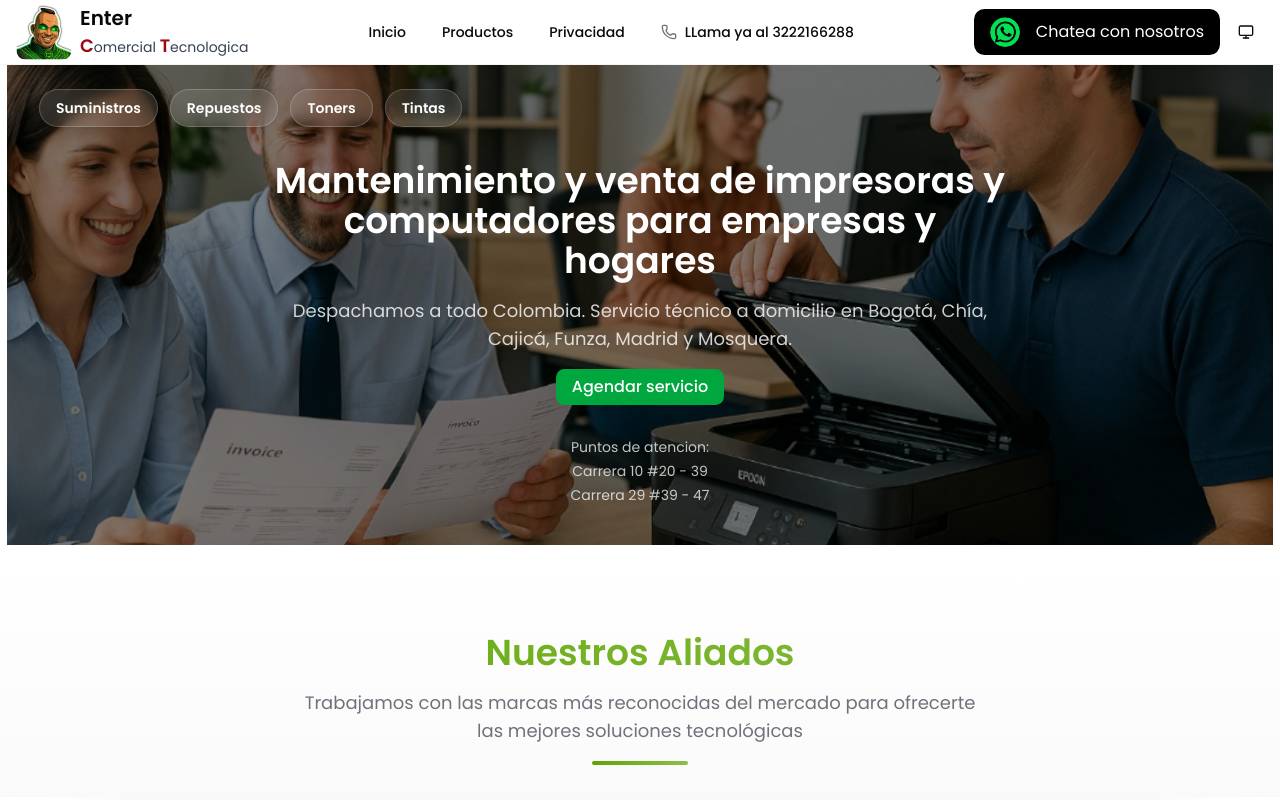
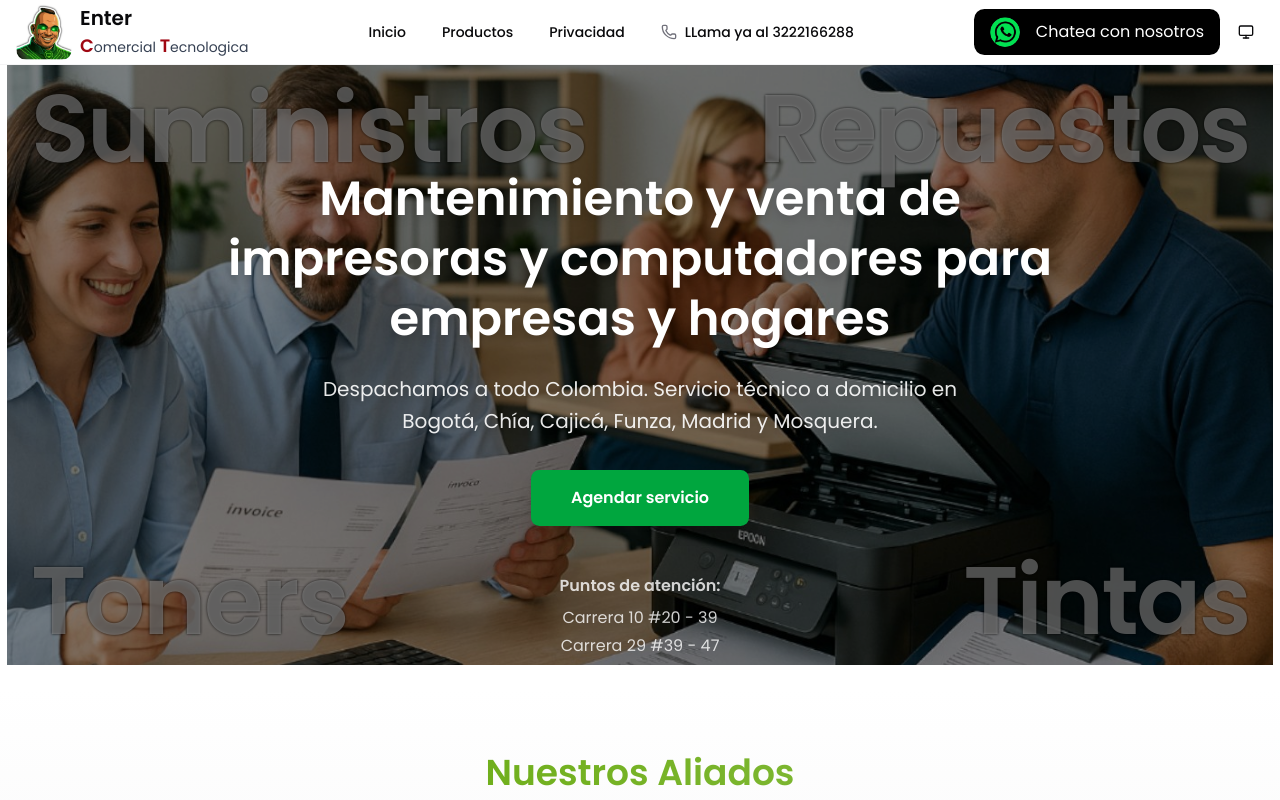
Before and after one commit to RonaldDev0/Alma, a Next.js app: page / in a window 1280 px wide. Shown: the top 800 px of the page. Built offline with nearby package versions, Linux system fonts and the light colour scheme.

Commit message:
fix: bannerTexts

```diff
--- a/src/app/(public)/hero.tsx
+++ b/src/app/(public)/hero.tsx
@@ -8,8 +8,15 @@ export default function Hero() {
 
   const ws = `https://wa.me/57${number}?text=${encodeURIComponent(message)}`
 
+  const bannerTexts = [
+    { text: 'Suministros', position: 'absolute top-2 left-2 md:top-4 md:left-6' },
+    { text: 'Repuestos', position: 'absolute top-2 right-2 md:top-4 md:right-6' },
+    { text: 'Toners', position: 'absolute bottom-2 left-2 md:bottom-4 md:left-6' },
+    { text: 'Tintas', position: 'absolute bottom-2 right-2 md:bottom-4 md:right-6' }
+  ]
+
   return (
-    <section className='relative w-screen md:w-[98.9vw] h-[35vh] md:h-[60vh] mx-auto flex items-center justify-center overflow-hidden'>
+    <section className='relative w-screen md:w-[98.9vw] h-[50vh] md:h-[70vh] min-h-[400px] md:min-h-[600px] mx-auto flex items-center justify-center overflow-hidden'>
       <Image
         src='/hero-1.jpg'
         alt='hero'
@@ -18,34 +25,43 @@ export default function Hero() {
         className='object-cover object-center'
       />
 
-      <div className='absolute inset-0 bg-black/45'>
-        <div className='absolute top-4 left-4 md:top-6 md:left-8 flex flex-wrap gap-2 md:gap-3'>
-          {['Suministros', 'Repuestos', 'Toners', 'Tintas'].map((item, index) => (
+      <div className='absolute inset-0 z-0 pointer-events-none'>
+        {bannerTexts.map((item, index) => (
+          <div key={index} className={item.position}>
             <span
-              key={index}
-              className='inline-block px-3 md:px-4 py-1.5 md:py-2 bg-white/10 backdrop-blur-sm border border-white/20 rounded-full text-white text-xs md:text-sm font-semibold shadow-lg hover:bg-white/20 transition-all duration-300'
+              className='text-white/40 md:text-white/55 text-2xl sm:text-3xl md:text-6xl lg:text-8xl font-black tracking-tight select-none block leading-none'
+              style={{
+                textShadow: '1px 1px 2px rgba(0, 0, 0, 0.2), -1px -1px 2px rgba(0, 0, 0, 0.2), 1px -1px 2px rgba(0, 0, 0, 0.2), -1px 1px 2px rgba(0, 0, 0, 0.2)'
+              }}
             >
-              {item}
+              {item.text}
             </span>
-          ))}
-        </div>
+          </div>
+        ))}
       </div>
 
-      <div className='relative z-10 text-center text-white max-w-3xl flex flex-col gap-3 md:gap-4 px-4 mt-14'>
-        <h1 className='text-2xl md:text-4xl font-bold'>
+      <div className='absolute inset-0 bg-linear-to-b bg-black/45' />
+
+      <div className='relative z-10 text-center text-white max-w-4xl mx-auto flex flex-col gap-4 md:gap-6 px-4 sm:px-6 md:px-8 py-8 md:pt-24 md:pb-0'>
+        <h1 className='text-2xl sm:text-3xl md:text-4xl lg:text-5xl font-bold leading-tight md:leading-tight drop-shadow-lg'>
           Mantenimiento y venta de impresoras y computadores para empresas y hogares
         </h1>
-        <span className='text-sm md:text-lg opacity-80'>
+        <p className='text-sm sm:text-base md:text-lg lg:text-xl opacity-90 leading-relaxed max-w-2xl mx-auto drop-shadow-md'>
           Despachamos a todo Colombia. Servicio técnico a domicilio en Bogotá, Chía, Cajicá, Funza, Madrid y Mosquera.
-        </span>
-        <Link target='_blank' href={ws}>
-          <Button className='bg-green-600 hover:bg-green-700 text-white text-sm md:text-base'>
-            Agendar servicio
-          </Button>
-        </Link>
-        <div className='opacity-75 mt-4 space-y-1'>
-          <p className='text-xs md:text-sm'>Puntos de atencion:</p>
-          <div className='flex flex-col gap-1 text-xs md:text-sm'>
+        </p>
+        <div className='flex flex-col sm:flex-row items-center justify-center gap-3 md:gap-4 pt-2'>
+          <Link target='_blank' href={ws} className='w-full sm:w-auto'>
+            <Button
+              size='lg'
+              className='w-full sm:w-auto bg-green-600 hover:bg-green-700 text-white text-sm md:text-base px-8 md:px-10 h-12 md:h-14 shadow-lg hover:shadow-xl transition-all duration-200 font-semibold'
+            >
+              Agendar servicio
+            </Button>
+          </Link>
+        </div>
+        <div className='opacity-80 mt-4 md:mt-6 space-y-2 text-xs sm:text-sm md:text-base'>
+          <p className='font-semibold'>Puntos de atención:</p>
+          <div className='flex flex-col gap-1'>
             <p>Carrera 10 #20 - 39</p>
             <p>Carrera 29 #39 - 47</p>
           </div>
```
